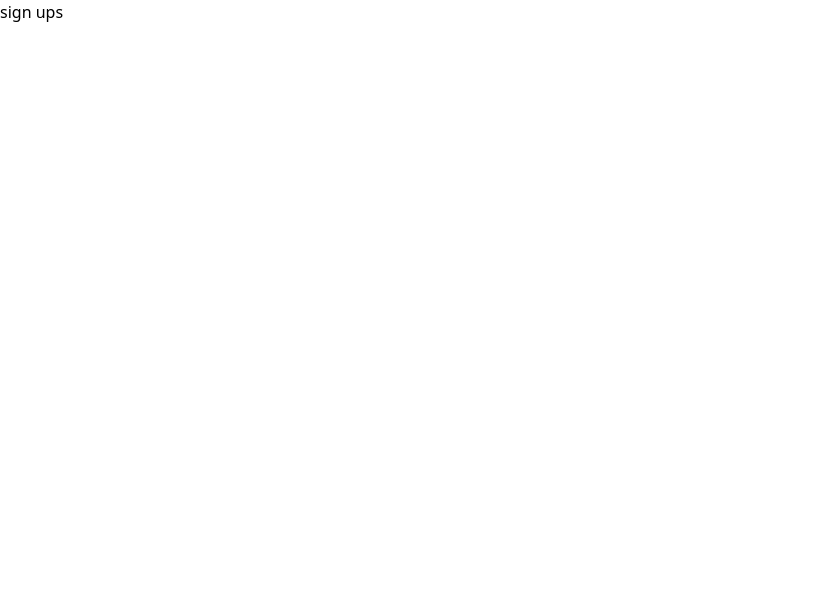
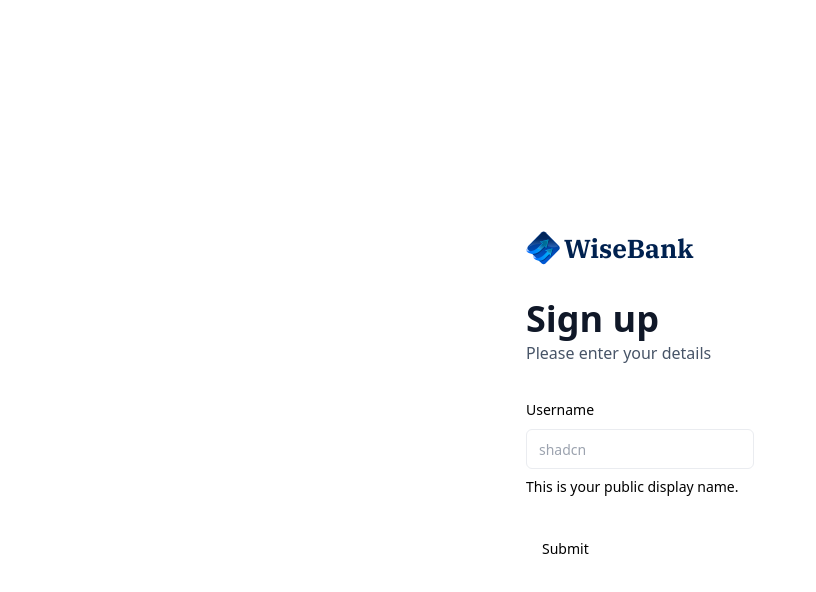
Before and after one commit to jlinaresmedalla/banking-app, a Next.js app: page /sign-up in a window 1280 px wide. Shown: the top 592 px of the page, without its empty margins (0-816 px from the left). Built offline with nearby package versions, Linux system fonts and the light colour scheme.

Commit message:
feature: Implement sign-in form - jlinares

```diff
--- a/package.json
+++ b/package.json
@@ -9,7 +9,9 @@
     "lint": "next lint"
   },
   "dependencies": {
+    "@hookform/resolvers": "^3.4.2",
     "@radix-ui/react-dialog": "^1.0.5",
+    "@radix-ui/react-label": "^2.0.2",
     "@radix-ui/react-slot": "^1.0.2",
     "chart.js": "^4.4.3",
     "class-variance-authority": "^0.7.0",
@@ -21,8 +23,10 @@
     "react-chartjs-2": "^5.2.0",
     "react-countup": "^6.5.3",
     "react-dom": "^18",
+    "react-hook-form": "^7.51.5",
     "tailwind-merge": "^2.3.0",
-    "tailwindcss-animate": "^1.0.7"
+    "tailwindcss-animate": "^1.0.7",
+    "zod": "^3.23.8"
   },
   "devDependencies": {
     "@next/eslint-plugin-next": "^14.2.3",
--- a/src/app/(auth)/sign-up/page.tsx
+++ b/src/app/(auth)/sign-up/page.tsx
@@ -1,5 +1,13 @@
+import AuthForm from '@/components/AuthForm';
+
 const SignUp = () => {
-  return <div> sign ups </div>;
+  return (
+    <section className="flex-center size-full max-sm:px-6">
+      <form>
+        <AuthForm type="sign-up" />
+      </form>
+    </section>
+  );
 };
 
 export default SignUp;
--- /dev/null
+++ b/src/components/AuthForm.tsx
@@ -0,0 +1,86 @@
+'use client';
+
+import { useState } from 'react';
+import { useForm } from 'react-hook-form';
+import Image from 'next/image';
+import Link from 'next/link';
+import { z } from 'zod';
+import { Button } from '@/components/ui/button';
+import {
+  Form,
+  FormControl,
+  FormDescription,
+  FormField,
+  FormItem,
+  FormLabel,
+  FormMessage,
+} from '@/components/ui/form';
+import { Input } from '@/components/ui/input';
+import { zodResolver } from '@hookform/resolvers/zod';
+
+const formSchema = z.object({
+  username: z.string().min(2, {
+    message: 'Username must be at least 2 characters.',
+  }),
+});
+
+const AuthForm = ({ type }: { type: string }) => {
+  const [user, setUser] = useState(null);
+
+  const form = useForm<z.infer<typeof formSchema>>({
+    resolver: zodResolver(formSchema),
+    defaultValues: {
+      username: '',
+    },
+  });
+
+  const onSubmit = (values: z.infer<typeof formSchema>) => {
+    // Do something with the form values.
+    // ✅ This will be type-safe and validated.
+    console.log(values);
+  };
+
+  return (
+    <section className="auth-form">
+      <header className="flex flex-col gap-5 md:gap-8">
+        <Link href="/" className="flex cursor-pointer items-center gap-1">
+          <Image src={'/icons/logo.svg'} width={34} height={34} alt="logo" />
+          <h1 className="text-26 font-ibm-plex-serif font-bold text-black-1">WiseBank</h1>
+        </Link>
+        <div className="flex flex-col gap-1 md:gap-3">
+          <h1 className="text-24 lg:text-36 font-semibold text-gray-900">
+            {user ? 'Link Account' : type === 'sign-in' ? 'Sign in' : 'Sign up'}
+            <p className="text-16 font-normal text-gray-600">
+              {user ? 'Link your account to get started' : 'Please enter your details'}
+            </p>
+          </h1>
+        </div>
+      </header>
+      {user ? (
+        <div className="flex flex-col gap-4">Plaid Link</div>
+      ) : (
+        <Form {...form}>
+          <form onSubmit={form.handleSubmit(onSubmit)} className="space-y-8">
+            <FormField
+              control={form.control}
+              name="username"
+              render={({ field }) => (
+                <FormItem>
+                  <FormLabel>Username</FormLabel>
+                  <FormControl>
+                    <Input placeholder="shadcn" {...field} />
+                  </FormControl>
+                  <FormDescription>This is your public display name.</FormDescription>
+                  <FormMessage />
+                </FormItem>
+              )}
+            />
+            <Button type="submit">Submit</Button>
+          </form>
+        </Form>
+      )}
+    </section>
+  );
+};
+
+export default AuthForm;
--- a/src/components/ui/button.tsx
+++ b/src/components/ui/button.tsx
@@ -1,45 +1,56 @@
-import * as React from 'react';
-import { cva, type VariantProps } from 'class-variance-authority';
-import { Slot } from '@radix-ui/react-slot';
+import * as React from "react"
+import { Slot } from "@radix-ui/react-slot"
+import { cva, type VariantProps } from "class-variance-authority"
+
+import { cn } from "@/lib/utils"
 
 const buttonVariants = cva(
-  'inline-flex items-center justify-center whitespace-nowrap rounded-md text-sm font-medium ring-offset-background transition-colors focus-visible:outline-none focus-visible:ring-2 focus-visible:ring-ring focus-visible:ring-offset-2 disabled:pointer-events-none disabled:opacity-50',
+  "inline-flex items-center justify-center whitespace-nowrap rounded-md text-sm font-medium ring-offset-background transition-colors focus-visible:outline-none focus-visible:ring-2 focus-visible:ring-ring focus-visible:ring-offset-2 disabled:pointer-events-none disabled:opacity-50",
   {
     variants: {
       variant: {
-        default: 'bg-primary text-primary-foreground hover:bg-primary/90',
-        destructive: 'bg-destructive text-destructive-foreground hover:bg-destructive/90',
-        outline: 'border border-input bg-background hover:bg-accent hover:text-accent-foreground',
-        secondary: 'bg-secondary text-secondary-foreground hover:bg-secondary/80',
-        ghost: 'hover:bg-accent hover:text-accent-foreground',
-        link: 'text-primary underline-offset-4 hover:underline',
+        default: "bg-primary text-primary-foreground hover:bg-primary/90",
+        destructive:
+          "bg-destructive text-destructive-foreground hover:bg-destructive/90",
+        outline:
+          "border border-input bg-background hover:bg-accent hover:text-accent-foreground",
+        secondary:
+          "bg-secondary text-secondary-foreground hover:bg-secondary/80",
+        ghost: "hover:bg-accent hover:text-accent-foreground",
+        link: "text-primary underline-offset-4 hover:underline",
       },
       size: {
-        default: 'h-10 px-4 py-2',
-        sm: 'h-9 rounded-md px-3',
-        lg: 'h-11 rounded-md px-8',
-        icon: 'h-10 w-10',
+        default: "h-10 px-4 py-2",
+        sm: "h-9 rounded-md px-3",
+        lg: "h-11 rounded-md px-8",
+        icon: "h-10 w-10",
       },
     },
     defaultVariants: {
-      variant: 'default',
-      size: 'default',
+      variant: "default",
+      size: "default",
     },
-  },
-);
+  }
+)
 
 export interface ButtonProps
   extends React.ButtonHTMLAttributes<HTMLButtonElement>,
     VariantProps<typeof buttonVariants> {
-  asChild?: boolean;
+  asChild?: boolean
 }
 
 const Button = React.forwardRef<HTMLButtonElement, ButtonProps>(
   ({ className, variant, size, asChild = false, ...props }, ref) => {
-    const Comp = asChild ? Slot : 'button';
-    return <Comp className={buttonVariants({ variant, size, className })} ref={ref} {...props} />;
-  },
-);
-Button.displayName = 'Button';
+    const Comp = asChild ? Slot : "button"
+    return (
+      <Comp
+        className={cn(buttonVariants({ variant, size, className }))}
+        ref={ref}
+        {...props}
+      />
+    )
+  }
+)
+Button.displayName = "Button"
 
-export { Button, buttonVariants };
+export { Button, buttonVariants }
--- /dev/null
+++ b/src/components/ui/form.tsx
@@ -0,0 +1,176 @@
+import * as React from "react"
+import * as LabelPrimitive from "@radix-ui/react-label"
+import { Slot } from "@radix-ui/react-slot"
+import {
+  Controller,
+  ControllerProps,
+  FieldPath,
+  FieldValues,
+  FormProvider,
+  useFormContext,
+} from "react-hook-form"
+
+import { cn } from "@/lib/utils"
+import { Label } from "@/components/ui/label"
+
+const Form = FormProvider
+
+type FormFieldContextValue<
+  TFieldValues extends FieldValues = FieldValues,
+  TName extends FieldPath<TFieldValues> = FieldPath<TFieldValues>
+> = {
+  name: TName
+}
+
+const FormFieldContext = React.createContext<FormFieldContextValue>(
+  {} as FormFieldContextValue
+)
+
+const FormField = <
+  TFieldValues extends FieldValues = FieldValues,
+  TName extends FieldPath<TFieldValues> = FieldPath<TFieldValues>
+>({
+  ...props
+}: ControllerProps<TFieldValues, TName>) => {
+  return (
+    <FormFieldContext.Provider value={{ name: props.name }}>
+      <Controller {...props} />
+    </FormFieldContext.Provider>
+  )
+}
+
+const useFormField = () => {
+  const fieldContext = React.useContext(FormFieldContext)
+  const itemContext = React.useContext(FormItemContext)
+  const { getFieldState, formState } = useFormContext()
+
+  const fieldState = getFieldState(fieldContext.name, formState)
+
+  if (!fieldContext) {
+    throw new Error("useFormField should be used within <FormField>")
+  }
+
+  const { id } = itemContext
+
+  return {
+    id,
+    name: fieldContext.name,
+    formItemId: `${id}-form-item`,
+    formDescriptionId: `${id}-form-item-description`,
+    formMessageId: `${id}-form-item-message`,
+    ...fieldState,
+  }
+}
+
+type FormItemContextValue = {
+  id: string
+}
+
+const FormItemContext = React.createContext<FormItemContextValue>(
+  {} as FormItemContextValue
+)
+
+const FormItem = React.forwardRef<
+  HTMLDivElement,
+  React.HTMLAttributes<HTMLDivElement>
+>(({ className, ...props }, ref) => {
+  const id = React.useId()
+
+  return (
+    <FormItemContext.Provider value={{ id }}>
+      <div ref={ref} className={cn("space-y-2", className)} {...props} />
+    </FormItemContext.Provider>
+  )
+})
+FormItem.displayName = "FormItem"
+
+const FormLabel = React.forwardRef<
+  React.ElementRef<typeof LabelPrimitive.Root>,
+  React.ComponentPropsWithoutRef<typeof LabelPrimitive.Root>
+>(({ className, ...props }, ref) => {
+  const { error, formItemId } = useFormField()
+
+  return (
+    <Label
+      ref={ref}
+      className={cn(error && "text-destructive", className)}
+      htmlFor={formItemId}
+      {...props}
+    />
+  )
+})
+FormLabel.displayName = "FormLabel"
+
+const FormControl = React.forwardRef<
+  React.ElementRef<typeof Slot>,
+  React.ComponentPropsWithoutRef<typeof Slot>
+>(({ ...props }, ref) => {
+  const { error, formItemId, formDescriptionId, formMessageId } = useFormField()
+
+  return (
+    <Slot
+      ref={ref}
+      id={formItemId}
+      aria-describedby={
+        !error
+          ? `${formDescriptionId}`
+          : `${formDescriptionId} ${formMessageId}`
+      }
+      aria-invalid={!!error}
+      {...props}
+    />
+  )
+})
+FormControl.displayName = "FormControl"
+
+const FormDescription = React.forwardRef<
+  HTMLParagraphElement,
+  React.HTMLAttributes<HTMLParagraphElement>
+>(({ className, ...props }, ref) => {
+  const { formDescriptionId } = useFormField()
+
+  return (
+    <p
+      ref={ref}
+      id={formDescriptionId}
+      className={cn("text-sm text-muted-foreground", className)}
+      {...props}
+    />
+  )
+})
+FormDescription.displayName = "FormDescription"
+
+const FormMessage = React.forwardRef<
+  HTMLParagraphElement,
+  React.HTMLAttributes<HTMLParagraphElement>
+>(({ className, children, ...props }, ref) => {
+  const { error, formMessageId } = useFormField()
+  const body = error ? String(error?.message) : children
+
+  if (!body) {
+    return null
+  }
+
+  return (
+    <p
+      ref={ref}
+      id={formMessageId}
+      className={cn("text-sm font-medium text-destructive", className)}
+      {...props}
+    >
+      {body}
+    </p>
+  )
+})
+FormMessage.displayName = "FormMessage"
+
+export {
+  useFormField,
+  Form,
+  FormItem,
+  FormLabel,
+  FormControl,
+  FormDescription,
+  FormMessage,
+  FormField,
+}
--- /dev/null
+++ b/src/components/ui/input.tsx
@@ -0,0 +1,25 @@
+import * as React from "react"
+
+import { cn } from "@/lib/utils"
+
+export interface InputProps
+  extends React.InputHTMLAttributes<HTMLInputElement> {}
+
+const Input = React.forwardRef<HTMLInputElement, InputProps>(
+  ({ className, type, ...props }, ref) => {
+    return (
+      <input
+        type={type}
+        className={cn(
+          "flex h-10 w-full rounded-md border border-input bg-background px-3 py-2 text-sm ring-offset-background file:border-0 file:bg-transparent file:text-sm file:font-medium placeholder:text-muted-foreground focus-visible:outline-none focus-visible:ring-2 focus-visible:ring-ring focus-visible:ring-offset-2 disabled:cursor-not-allowed disabled:opacity-50",
+          className
+        )}
+        ref={ref}
+        {...props}
+      />
+    )
+  }
+)
+Input.displayName = "Input"
+
+export { Input }
--- /dev/null
+++ b/src/components/ui/label.tsx
@@ -0,0 +1,26 @@
+"use client"
+
+import * as React from "react"
+import * as LabelPrimitive from "@radix-ui/react-label"
+import { cva, type VariantProps } from "class-variance-authority"
+
+import { cn } from "@/lib/utils"
+
+const labelVariants = cva(
+  "text-sm font-medium leading-none peer-disabled:cursor-not-allowed peer-disabled:opacity-70"
+)
+
+const Label = React.forwardRef<
+  React.ElementRef<typeof LabelPrimitive.Root>,
+  React.ComponentPropsWithoutRef<typeof LabelPrimitive.Root> &
+    VariantProps<typeof labelVariants>
+>(({ className, ...props }, ref) => (
+  <LabelPrimitive.Root
+    ref={ref}
+    className={cn(labelVariants(), className)}
+    {...props}
+  />
+))
+Label.displayName = LabelPrimitive.Root.displayName
+
+export { Label }
```
Also changed, not shown: src/app/(auth)/sign-in/page.tsx (+9 -1 lines), 1 other file (tests, documents, lock files or other folders).
